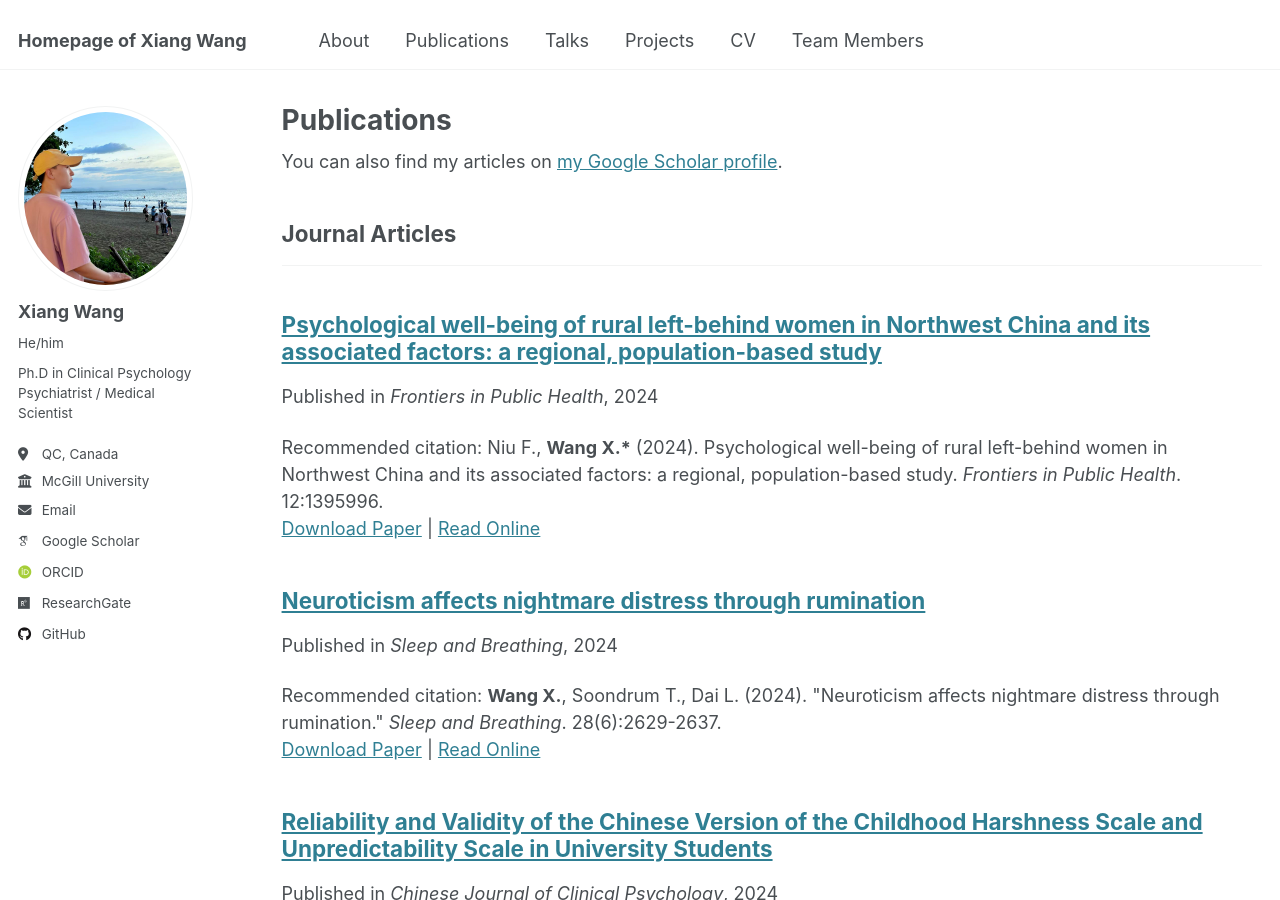
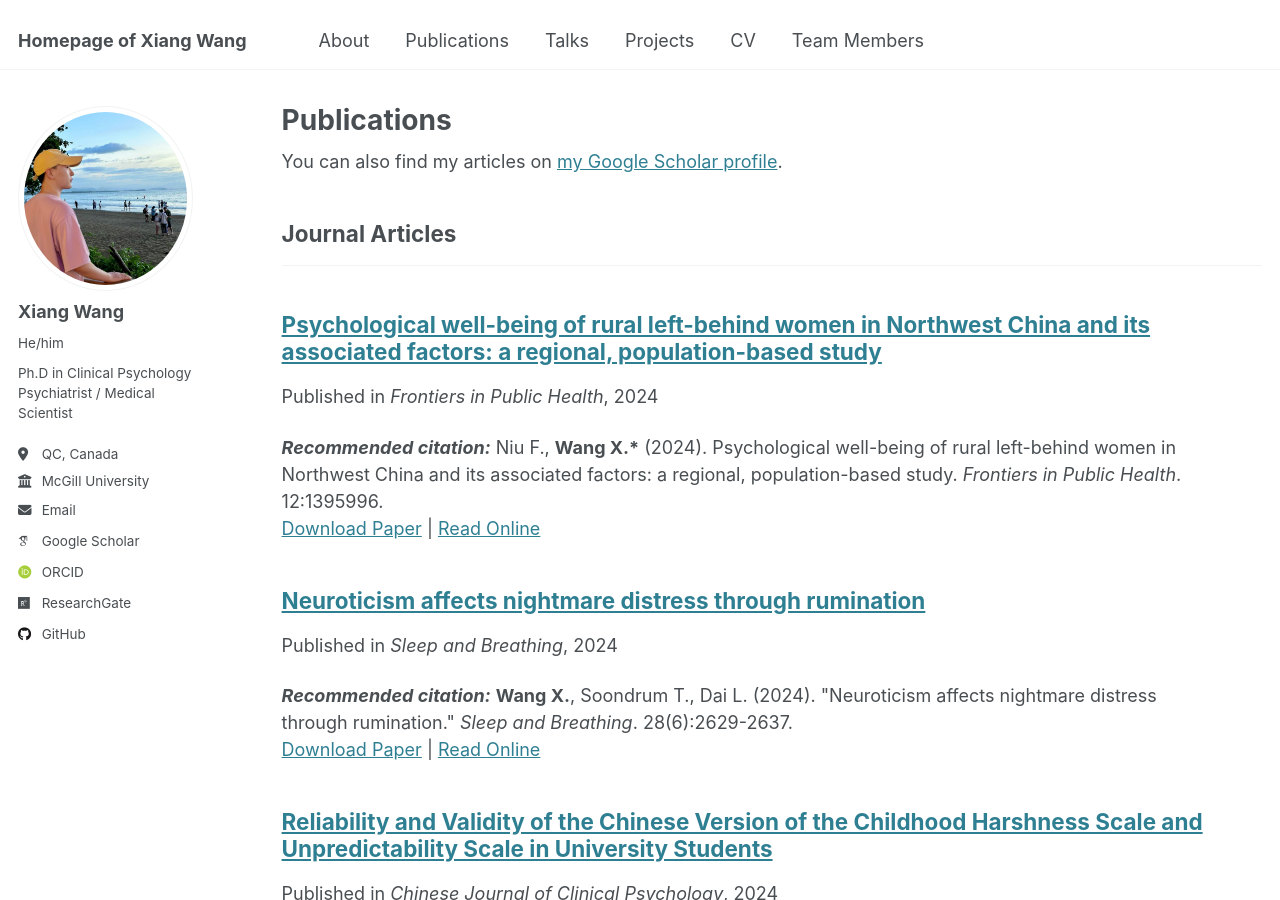
Before and after one commit to Xiang-Wangs/xiang-wangs.github.io, a Jekyll site: the page built from _pages/publications.html, in a window 1280 px wide and 900 px high. Built offline with Jekyll 4.4.1, drawn with Linux system fonts in a browser that asks for light colours; some web fonts are replaced.

```diff
--- a/_includes/archive-single.html
+++ b/_includes/archive-single.html
@@ -53,13 +53,13 @@
     {% endif %}
 
     {% if post.citation and post.paperurl and post.onlineurl %}
-      <p>Recommended citation: {{ post.citation }}<br /><a href="{{ post.paperurl }}">Download Paper</a> | <a href="{{ post.onlineurl }}">Read Online</a></p>
+      <p><strong><em>Recommended citation:</em></strong> {{ post.citation }}<br /><a href="{{ post.paperurl }}">Download Paper</a> | <a href="{{ post.onlineurl }}">Read Online</a></p>
     {% elsif post.citation and post.paperurl %}
-      <p>Recommended citation: {{ post.citation }}<br /><a href="{{ post.paperurl }}">Download Paper</a></p>
+      <p><strong><em>Recommended citation:</em></strong> {{ post.citation }}<br /><a href="{{ post.paperurl }}">Download Paper</a></p>
     {% elsif post.citation and post.onlineurl %}
-      <p>Recommended citation: {{ post.citation }}<br /><a href="{{ post.onlineurl }}">Read Online</a></p>
+      <p><strong><em>Recommended citation:</em></strong> {{ post.citation }}<br /><a href="{{ post.onlineurl }}">Read Online</a></p>
     {% elsif post.citation %}
-      <p>Recommended citation: {{ post.citation }}</p>
+      <p><strong><em>Recommended citation:</em></strong> {{ post.citation }}</p>
     {% elsif post.paperurl %}
       <p><a href=" {{ post.paperurl }} ">Download Paper</a></p>
     {% elsif post.onlineurl %}
```
